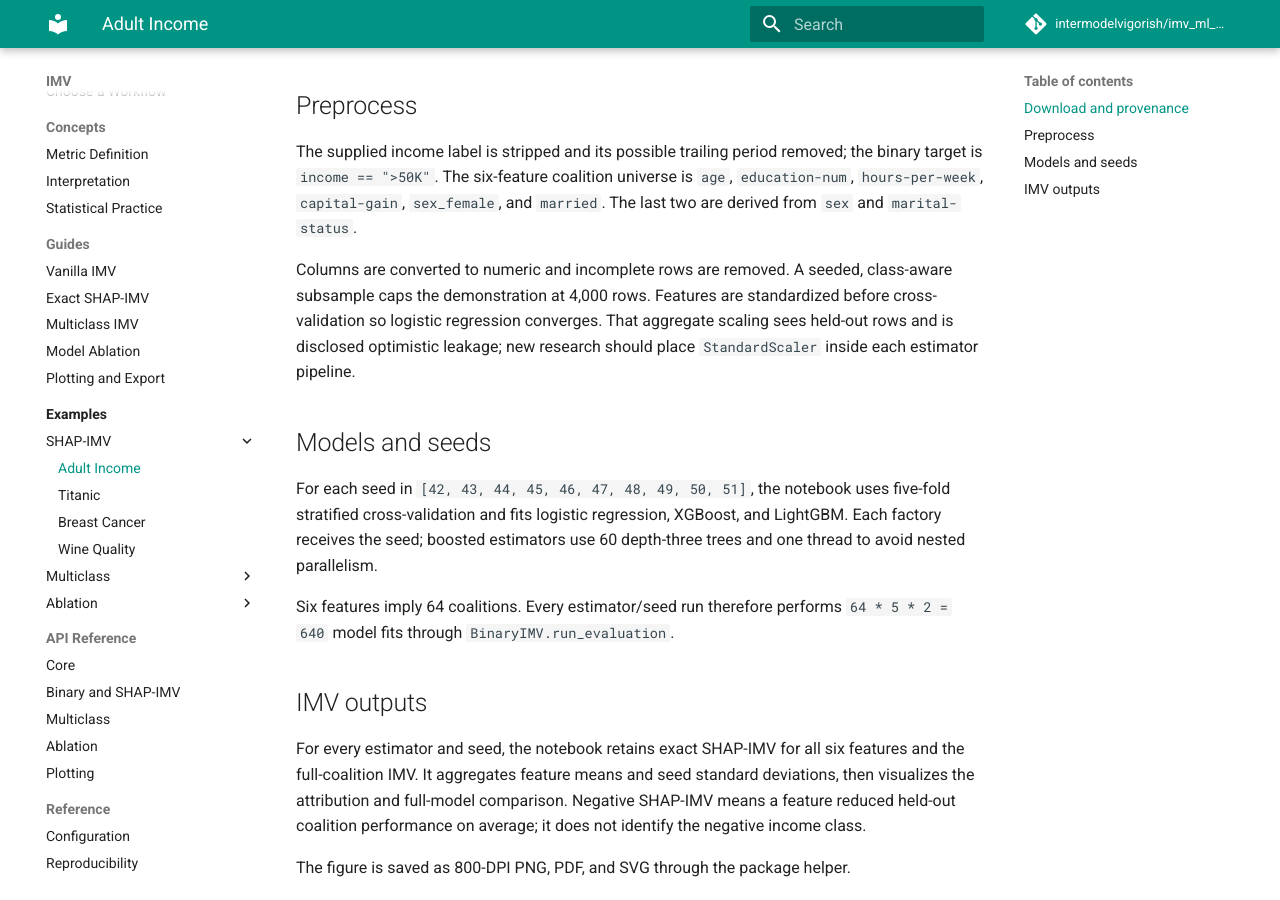
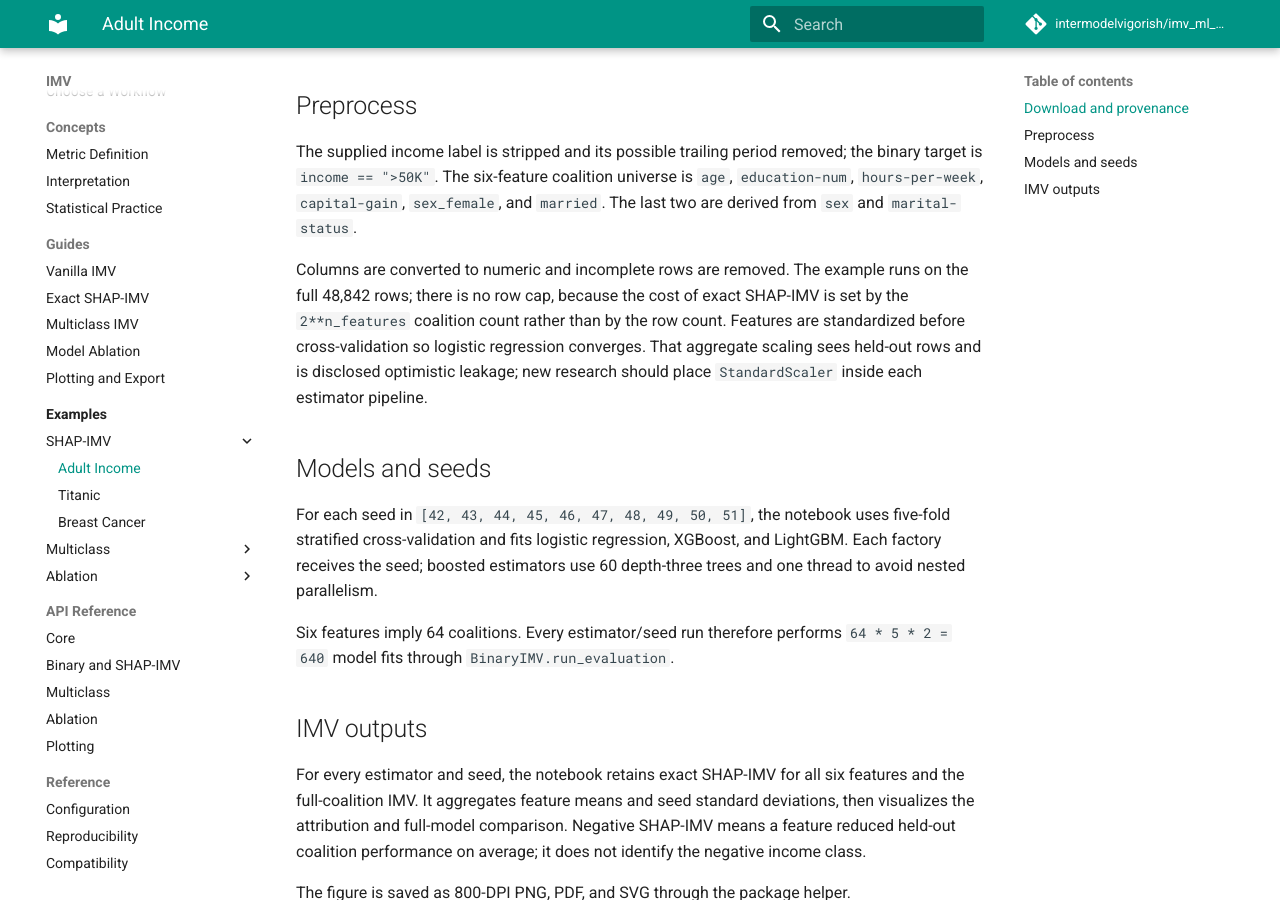
Before and after one commit to intermodelvigorish/imvpy, an MkDocs documentation site: the page built from documentation/examples/shap_imv/adult_income.md, in a window 1280 px wide and 900 px high, scrolled down 391 px. Built offline with MkDocs 1.6.1 and Material for MkDocs 9.7.7, drawn with Linux system fonts in a browser that asks for light colours; comment, search, counter and statistics services are not loaded.

Commit message:
update the repo and archive one example

```diff
--- a/documentation/examples/shap_imv/adult_income.md
+++ b/documentation/examples/shap_imv/adult_income.md
@@ -18,8 +18,10 @@
 `age`, `education-num`, `hours-per-week`, `capital-gain`, `sex_female`, and
 `married`. The last two are derived from `sex` and `marital-status`.
 
-Columns are converted to numeric and incomplete rows are removed. A seeded,
-class-aware subsample caps the demonstration at 4,000 rows. Features are
+Columns are converted to numeric and incomplete rows are removed. The example
+runs on the full 48,842 rows; there is no row cap, because the cost of exact
+SHAP-IMV is set by the `2**n_features` coalition count rather than by the row
+count. Features are
 standardized before cross-validation so logistic regression converges. That
 aggregate scaling sees held-out rows and is disclosed optimistic leakage; new
 research should place `StandardScaler` inside each estimator pipeline.
--- a/mkdocs.yml
+++ b/mkdocs.yml
@@ -47,7 +47,6 @@
           - Adult Income: examples/shap_imv/adult_income.md
           - Titanic: examples/shap_imv/titanic.md
           - Breast Cancer: examples/shap_imv/breast_cancer.md
-          - Wine Quality: examples/shap_imv/wine_quality.md
       - Multiclass:
           - Nursery: examples/multi_imv/nursery.md
           - Car Evaluation: examples/multi_imv/car_evaluation.md
```
Also changed, not shown: README.md (+0 -1 lines), documentation/examples/index.md (+0 -1 lines), documentation/examples/shap_imv/breast_cancer.md (+1 -1 lines), documentation/examples/shap_imv/titanic.md (+3 -2 lines), documentation/examples/shap_imv/wine_quality.md (deleted, +0 -38 lines), examples/README.md (+0 -2 lines), 7 other files.
